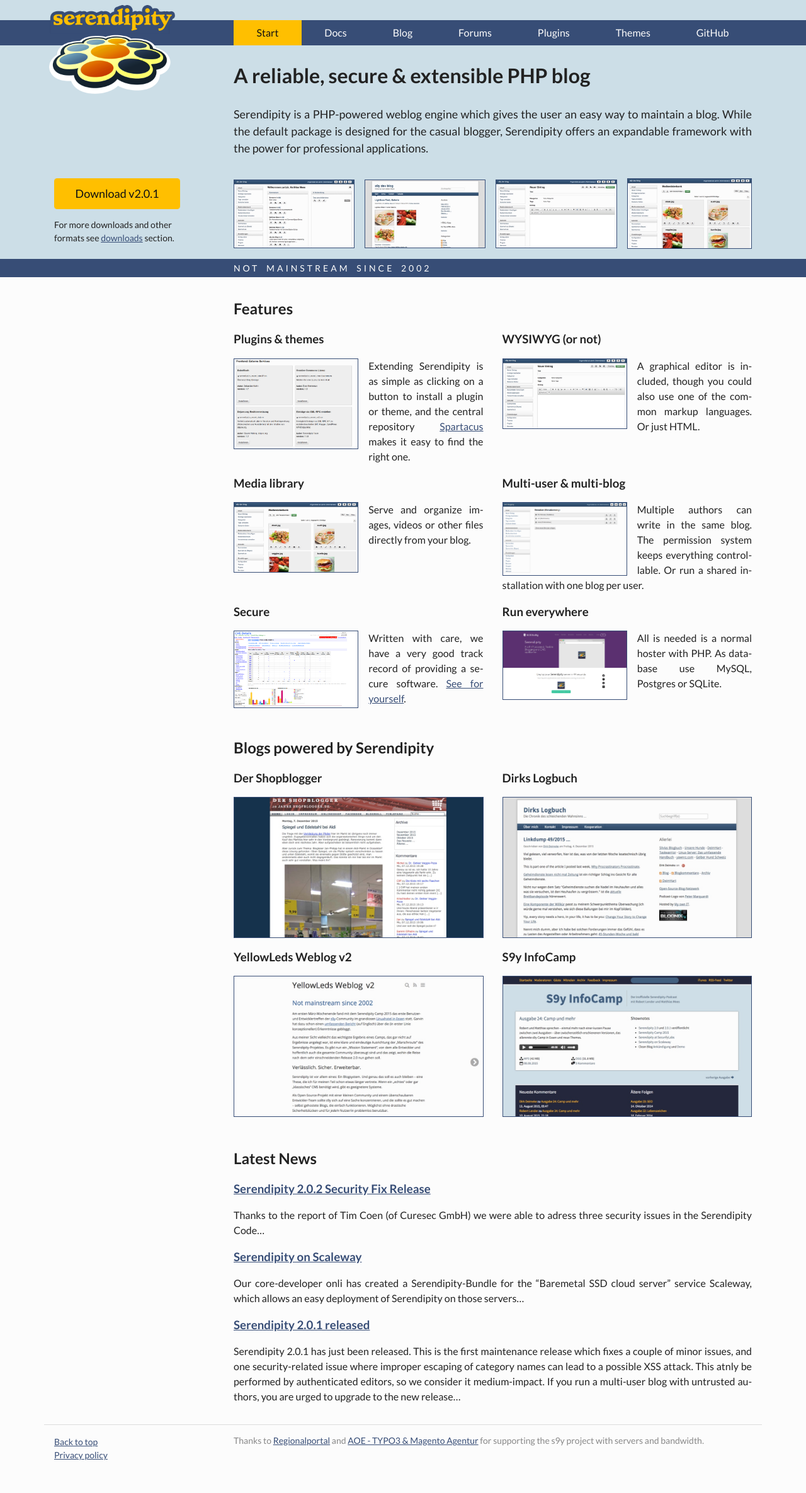
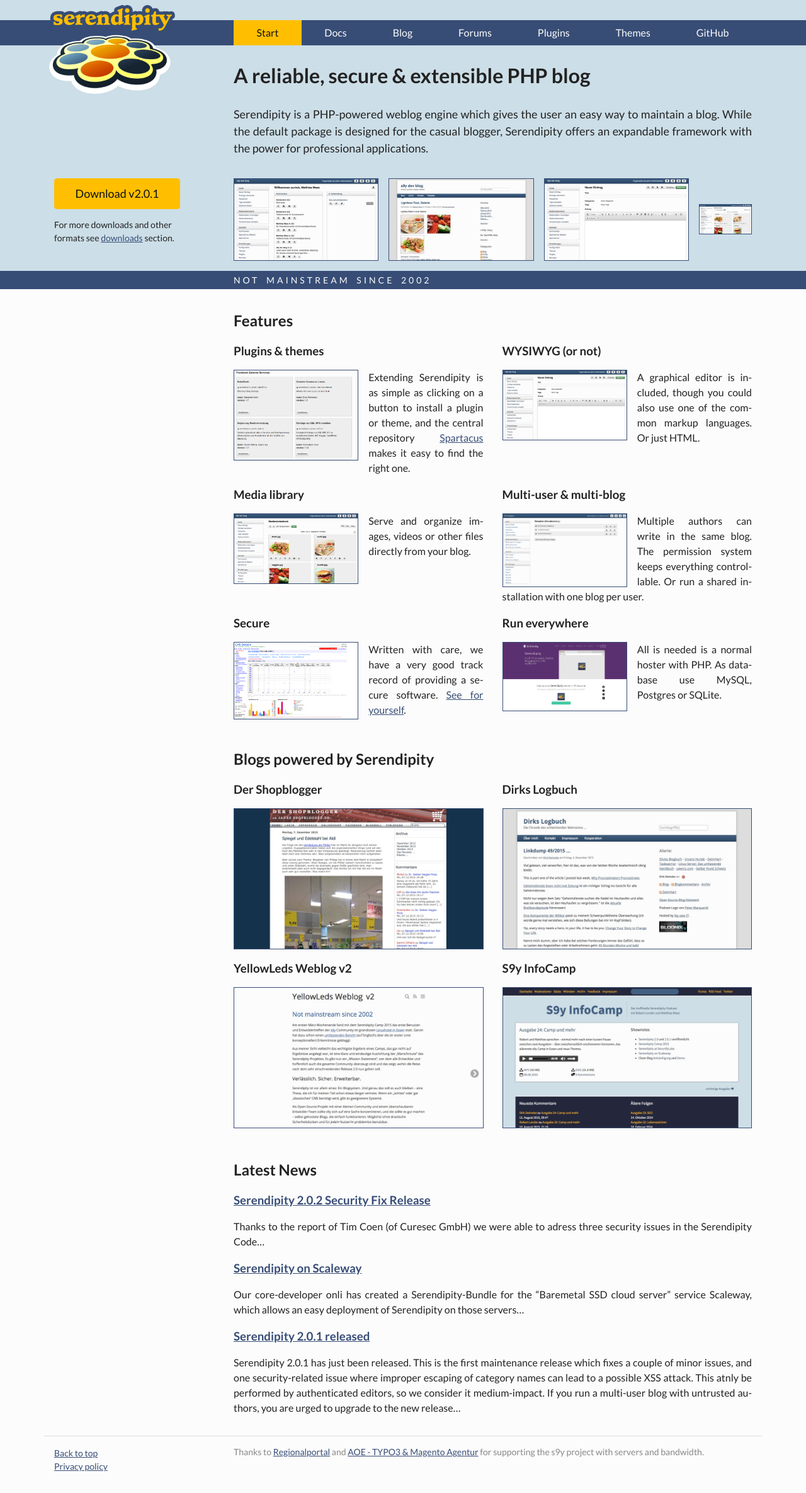
Before and after one commit to s9y/s9y.github.io, a Jekyll site: the page built from index.md, in a window 1280 px wide. Shown: the whole page at 63% size. Built offline with Jekyll 4.4.1, drawn with Linux system fonts in a browser that asks for light colours; nearby versions of some CDN libraries.

Commit message:
Fix screenshots layout in FF/IE

```diff
--- a/_sass/modules/_showcase.scss
+++ b/_sass/modules/_showcase.scss
@@ -87,6 +87,15 @@
         margin: 1rem 0;
     }
 
+    ul {
+        width: 100%;
+
+        @media screen and (min-width: $md) {
+            display: table;
+            table-layout: fixed;
+        }
+    }
+
     li {
         display: block;
         margin: 0 0 1rem;
```
